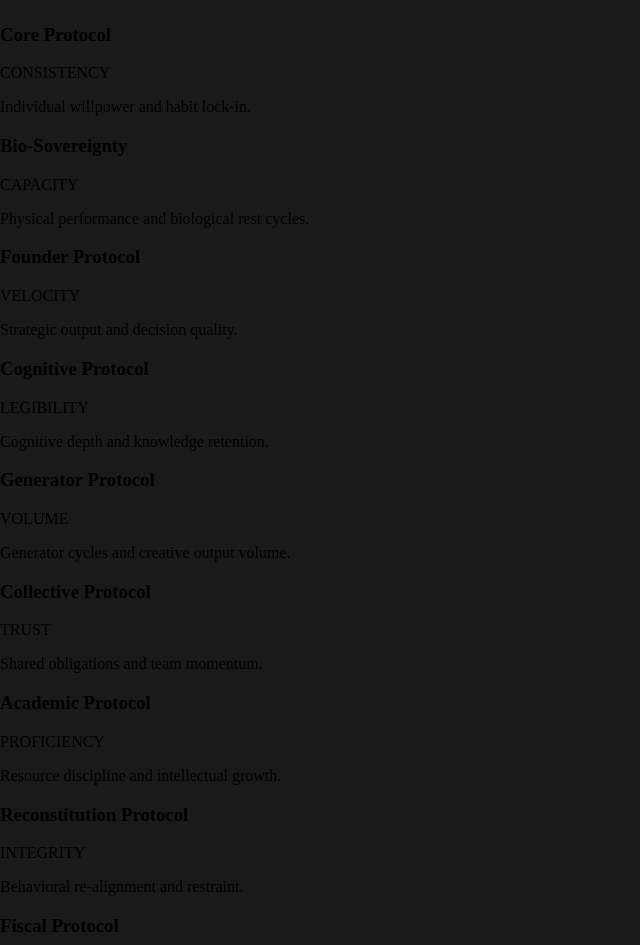
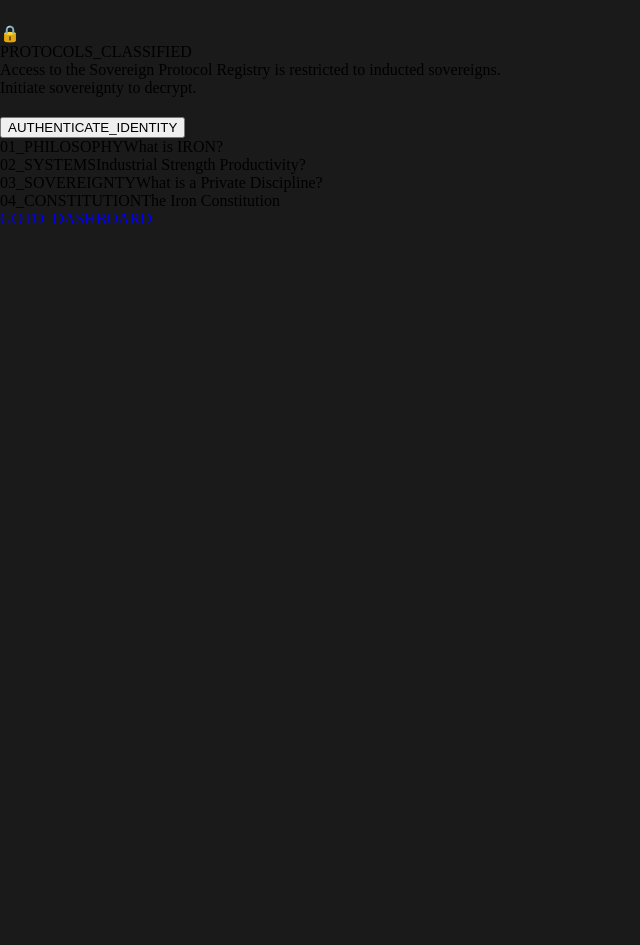
Before and after one commit to pandianss/IRON3, a React (Vite) app: page / in a window 1280 px wide. Shown: the part 247-1192 px from the top of the page, without its empty margins (0-640 px from the left). After the commit the page ends 800 px from the top, so only its background shows below. Built offline with nearby package versions, Linux system fonts and the light colour scheme.

Commit message:
refactor: clear protocol registry for sovereign specific construction

```diff
--- a/src/public/pages/LandingPage.jsx
+++ b/src/public/pages/LandingPage.jsx
@@ -118,6 +118,22 @@ export const LandingPage = () => {
                     <h2 className="landing-section-head">
                         PROTOCOL REGISTRY
                     </h2>
+
+                    {!currentUser ? (
+                        <div className="landing-registry-lock">
+                            <div className="landing-lock-icon">🔒</div>
+                            <div className="landing-lock-title">PROTOCOLS_CLASSIFIED</div>
+                            <div className="landing-lock-text">
+                                Access to the Sovereign Protocol Registry is restricted to inducted sovereigns.
+                                <br />
+                                Initiate sovereignty to decrypt.
+                            </div>
+                            <button onClick={handleJoin} className="btn-action" style={{ marginTop: '20px', width: 'auto' }}>
+                                AUTHENTICATE_IDENTITY
+                            </button>
+                        </div>
+                    ) : (
+                        disciplines.length > 0 ? (
                             <div className="landing-registry-grid">
                                 {disciplines.map(d => {
                                     const isActive = activeModules.includes(d.id);
@@ -137,6 +153,14 @@ export const LandingPage = () => {
                                     );
                                 })}
                             </div>
+                        ) : (
+                            <div style={{ textAlign: 'center', padding: '60px', opacity: 0.5, border: '1px dashed var(--iron-infra-border)' }}>
+                                <div style={{ fontSize: '2rem', marginBottom: '20px' }}>∅</div>
+                                <div style={{ fontFamily: 'var(--font-authority)', letterSpacing: '2px' }}>REGISTRY_EMPTY</div>
+                                <div style={{ marginTop: '10px' }}>Awaiting Sovereign Protocol Construction</div>
+                            </div>
+                        )
+                    )}
                 </section>
 
                 <nav className="landing-nav">
--- a/src/wings/legislative/ProtocolRegistry.js
+++ b/src/wings/legislative/ProtocolRegistry.js
@@ -2,135 +2,8 @@
  * THE PROTOCOL REGISTRY
  *
  * Defines the specialized protocols supported by the IRON platform.
- * Each template dictates specific Standing rules, Breach conditions, and Mandates.
+ * Currently initialized to empty state for sovereign genesis.
  */
-export const ProtocolRegistry = {
-    PERSONAL_DISCIPLINE: {
-        id: 'PERSONAL_DISCIPLINE',
-        label: 'Core Protocol',
-        focus: 'Individual willpower and habit lock-in.',
-        primaryMetric: 'Consistency',
-        law: {
-            title: 'IRON — Personal Protocol v1',
-            preamble: 'To establish a sovereign command over one\'s own actions through order and accountability.',
-            articles: [
-                { title: 'The Daily Start', content: 'Each day begins with the activation of the sovereign intent.' },
-                { title: 'The Non-Negotiable', content: 'One task, however small, shall be performed without exception.' }
-            ]
-        }
-    },
-    FITNESS_RECOVERY: {
-        id: 'FITNESS_RECOVERY',
-        label: 'Bio-Sovereignty',
-        focus: 'Physical performance and biological rest cycles.',
-        primaryMetric: 'Capacity',
-        law: {
-            title: 'IRON — Bio-Constitution v1',
-            preamble: 'To protect physical integrity and protocolize recovery discipline.',
-            articles: [
-                { title: 'Continuity', content: 'Long-term participation outweighs short-term extremes.' },
-                { title: 'Recovery as Law', content: 'Rest is a governed behavior, not a suggestion.' }
-            ]
-        }
-    },
-    FOUNDER_OPERATING: {
-        id: 'FOUNDER_OPERATING',
-        label: 'Founder Protocol',
-        focus: 'Strategic output and decision quality.',
-        primaryMetric: 'Velocity',
-        law: {
-            title: 'Sovereign Founder Operating Law',
-            preamble: 'Optimizing for strategic clarity and high-velocity execution.',
-            articles: [
-                { title: 'Decision Integrity', content: 'Decisions must be logged with evidence of reasoning.' },
-                { title: 'Deep Work Gates', content: 'Access to shallow distraction is restricted during focus blocks.' }
-            ]
-        }
-    },
-    LEARNING_MASTERY: {
-        id: 'LEARNING_MASTERY',
-        label: 'Cognitive Protocol',
-        focus: 'Cognitive depth and knowledge retention.',
-        primaryMetric: 'Legibility',
-        law: {
-            title: 'Cognitive Sovereignty Charter',
-            preamble: 'Transforming information into legible, retained knowledge.',
-            articles: [
-                { title: 'Recall Duty', content: 'Daily retrieval practice is mandatory for maintained mastery.' },
-                { title: 'Encoding Priority', content: 'Depth of understanding over breadth of exposure.' }
-            ]
-        }
-    },
-    CREATIVE_OUTPUT: {
-        id: 'CREATIVE_OUTPUT',
-        label: 'Generator Protocol',
-        focus: 'Generator cycles and creative output volume.',
-        primaryMetric: 'Volume',
-        law: {
-            title: 'Creative Production Protocol',
-            preamble: 'Maintaining a consistent and prolific creative output cycle.',
-            articles: [
-                { title: 'The Daily Draft', content: 'Production is prioritized over polish during the active cycle.' },
-                { title: 'Output Floor', content: 'A minimum volume of output is required for institutional health.' }
-            ]
-        }
-    },
-    TEAM_ACCOUNTABILITY: {
-        id: 'TEAM_ACCOUNTABILITY',
-        label: 'Collective Protocol',
-        focus: 'Shared obligations and team momentum.',
-        primaryMetric: 'Trust',
-        law: {
-            title: 'Shared Sovereignty Accord',
-            preamble: 'Establishing mutual accountability through transparent performance.',
-            articles: [
-                { title: 'Public Ledger', content: 'All commitments are visible to the collective for verification.' },
-                { title: 'The Vouching Bond', content: 'Peers must attest to the validity of submitted evidence.' }
-            ]
-        }
-    },
-    STUDENT_PERFORMANCE: {
-        id: 'STUDENT_PERFORMANCE',
-        label: 'Academic Protocol',
-        focus: 'Resource discipline and intellectual growth.',
-        primaryMetric: 'Proficiency',
-        law: {
-            title: 'Academic Discipline Law',
-            preamble: 'Governing the pursuit of academic proficiency and intellectual growth.',
-            articles: [
-                { title: 'Study Blocks', content: 'Daily focus periods dedicated to core curriculum.' },
-                { title: 'Proof of Mastery', content: 'Self-testing is required before material can be marked as complete.' }
-            ]
-        }
-    },
-    REHABILITATION: {
-        id: 'REHABILITATION',
-        label: 'Reconstitution Protocol',
-        focus: 'Behavioral re-alignment and restraint.',
-        primaryMetric: 'Integrity',
-        law: {
-            title: 'Behavioral Rehabilitation Law',
-            preamble: 'Correcting breach patterns through structured restraint and re-alignment.',
-            articles: [
-                { title: 'Restraint Gates', content: 'Access to prohibited triggers is locked via technical barriers.' },
-                { title: 'Accountability Sourcing', content: 'Multiple sources of truth are used to verify compliance.' }
-            ]
-        }
-    },
-    FINANCIAL_CONDUCT: {
-        id: 'FINANCIAL_CONDUCT',
-        label: 'Fiscal Protocol',
-        focus: 'Resource management and fiscal law.',
-        primaryMetric: 'Preservation',
-        law: {
-            title: 'Fiscal Sovereignty Charter',
-            preamble: 'Managing financial resources through strict institutional law.',
-            articles: [
-                { title: 'The Spending Gate', content: 'All expenditures over the threshold require a 24-hour cool-down.' },
-                { title: 'Reserve Integrity', content: 'Savings targets are institutional obligations, not suggestions.' }
-            ]
-        }
-    }
-};
+export const ProtocolRegistry = {};
 
 export const getProtocolList = () => Object.values(ProtocolRegistry);
```
Lines whose indentation alone changed are shown as unchanged.
